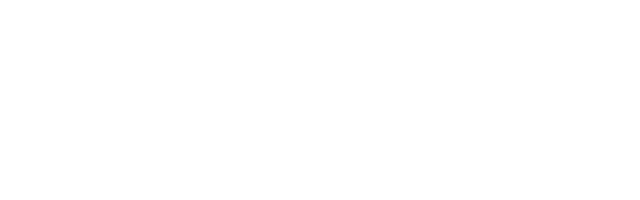
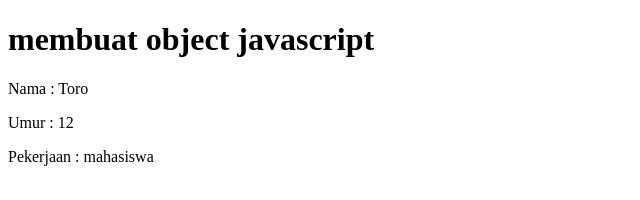
Before and after one commit to rikiwidiantoro/sekolahkoding, a plain HTML site: page javascript-object/membuatObject.html in a window 1280 px wide. Shown: the whole page, without its empty margins (0-640 px from the left). Drawn offline with Linux system fonts and the light colour scheme.

Commit message:
membuat object

```diff
--- a/javascript-object/membuatObject.html
+++ b/javascript-object/membuatObject.html
@@ -7,11 +7,32 @@
     <title>Membuat Objek Javacript</title>
 </head>
 <body>
+    <h1>membuat object javascript</h1>
 
+    <p>Nama : <span id="nama"></span></p>
+    <p>Umur : <span id="umur"></span></p>
+    <p>Pekerjaan : <span id="pekerjaan"></span></p>
 
 
     <script>
+        // membuat object
+        // key => value
+        let programmer = {
+            nama    : "Riki Widiantoro",
+            umur    : 22,
+            pekerjaan : "mahasiswa"
+        };
 
+        // cara buat object kedua
+        let designer = new Object();
+        designer.nama = "Toro";
+        designer.umur = 12;
+
+
+        // cara memanggil object ada 2 macam
+        document.getElementById('nama').innerHTML = designer["nama"];
+        document.getElementById('umur').innerHTML = designer["umur"];
+        document.getElementById('pekerjaan').innerHTML = programmer.pekerjaan;
     </script>
 </body>
 </html>
```
